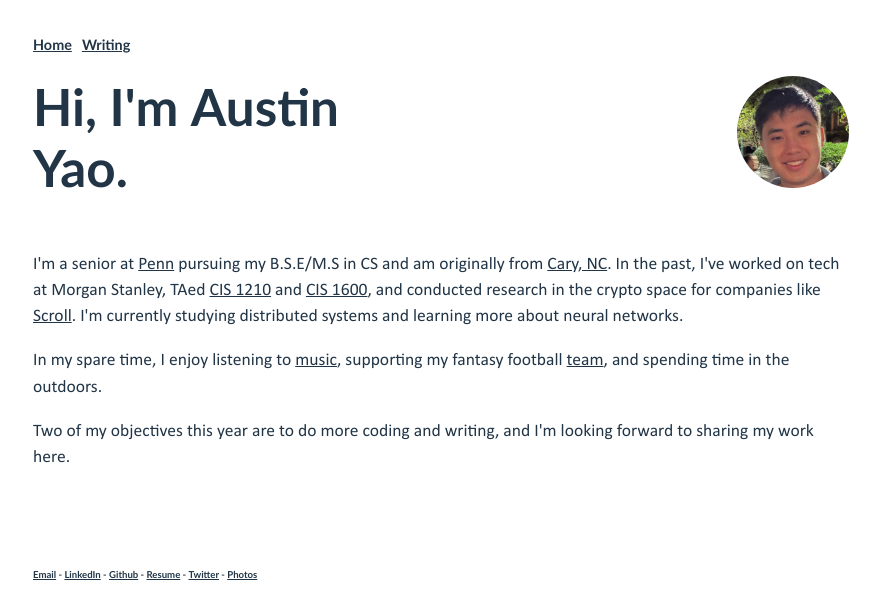
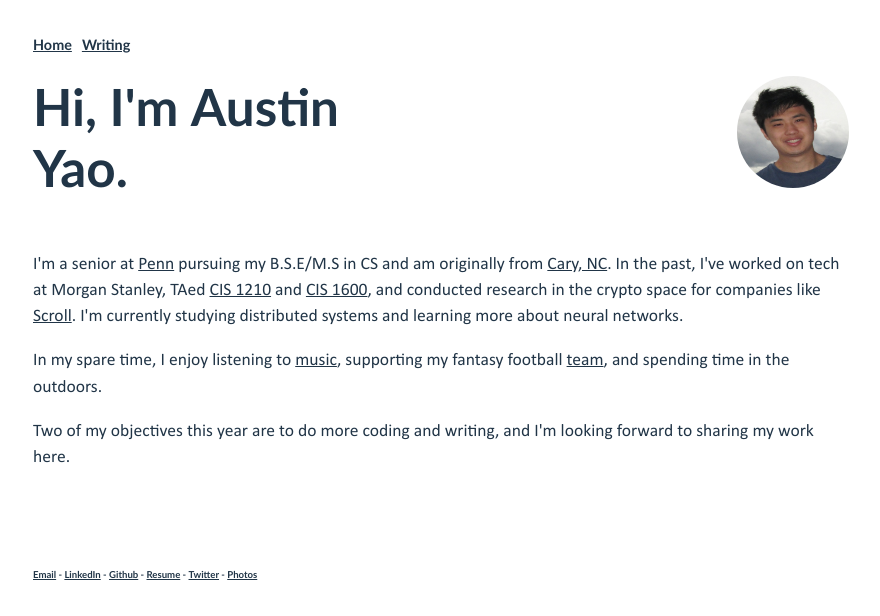
Before and after one commit to austin-yao/austin-yao.github.io, a React (Vite) app: page / in a window 1280 px wide. Shown: the top 616 px of the page, without its empty margins (199-1079 px from the left). Built offline with nearby package versions, Linux system fonts and the light colour scheme.

Commit message:
Update App.jsx

```diff
--- a/src/App.jsx
+++ b/src/App.jsx
@@ -25,7 +25,7 @@ const App = () => {
           ))}
         </div>
         <div className="right">
-          <img className="circle-image" src='/me.jpg' alt='Circuluar' />
+          <img className="circle-image" src='/me-v2.jpg' alt='Circuluar' />
         </div>
       </div>
       <div className="intro">
```
